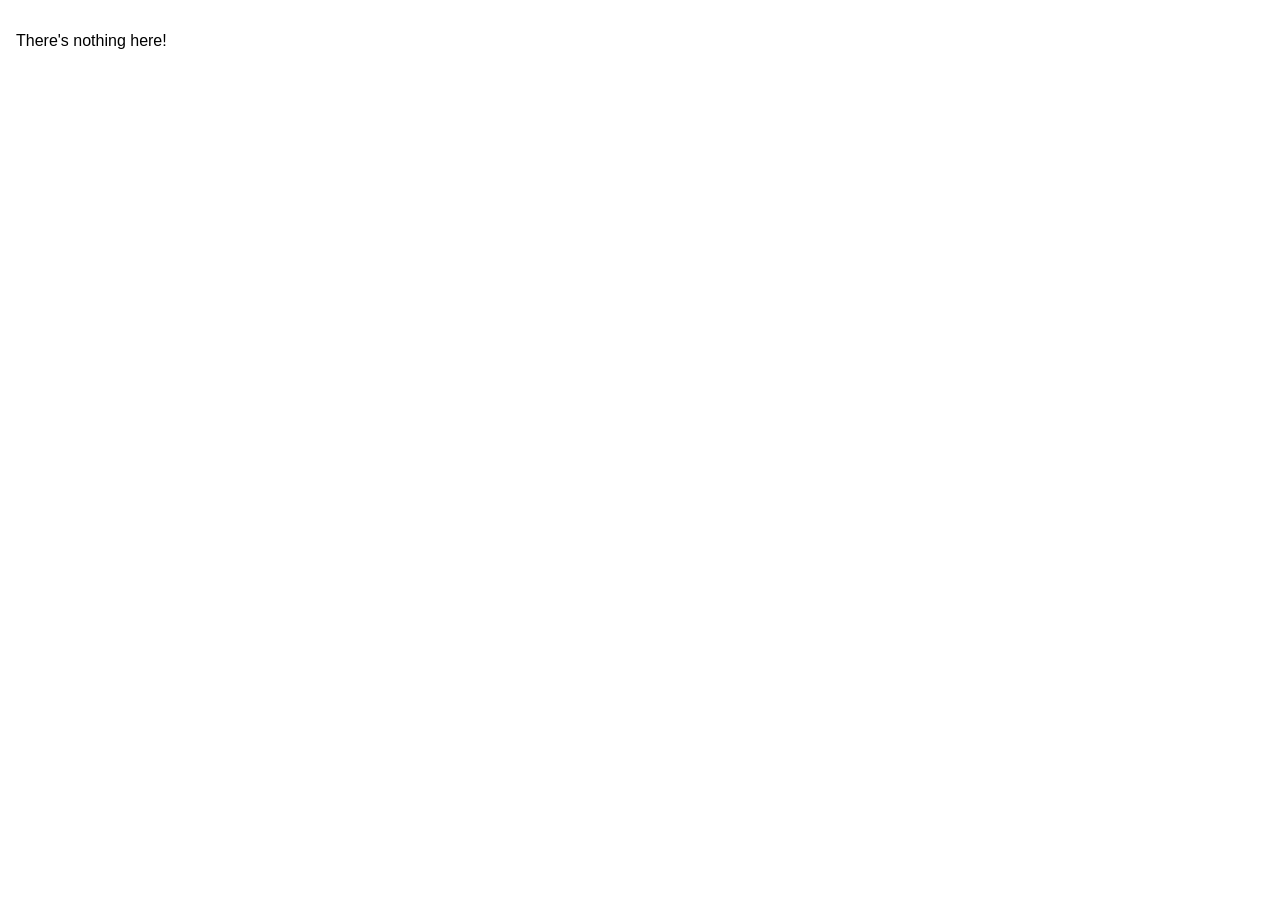
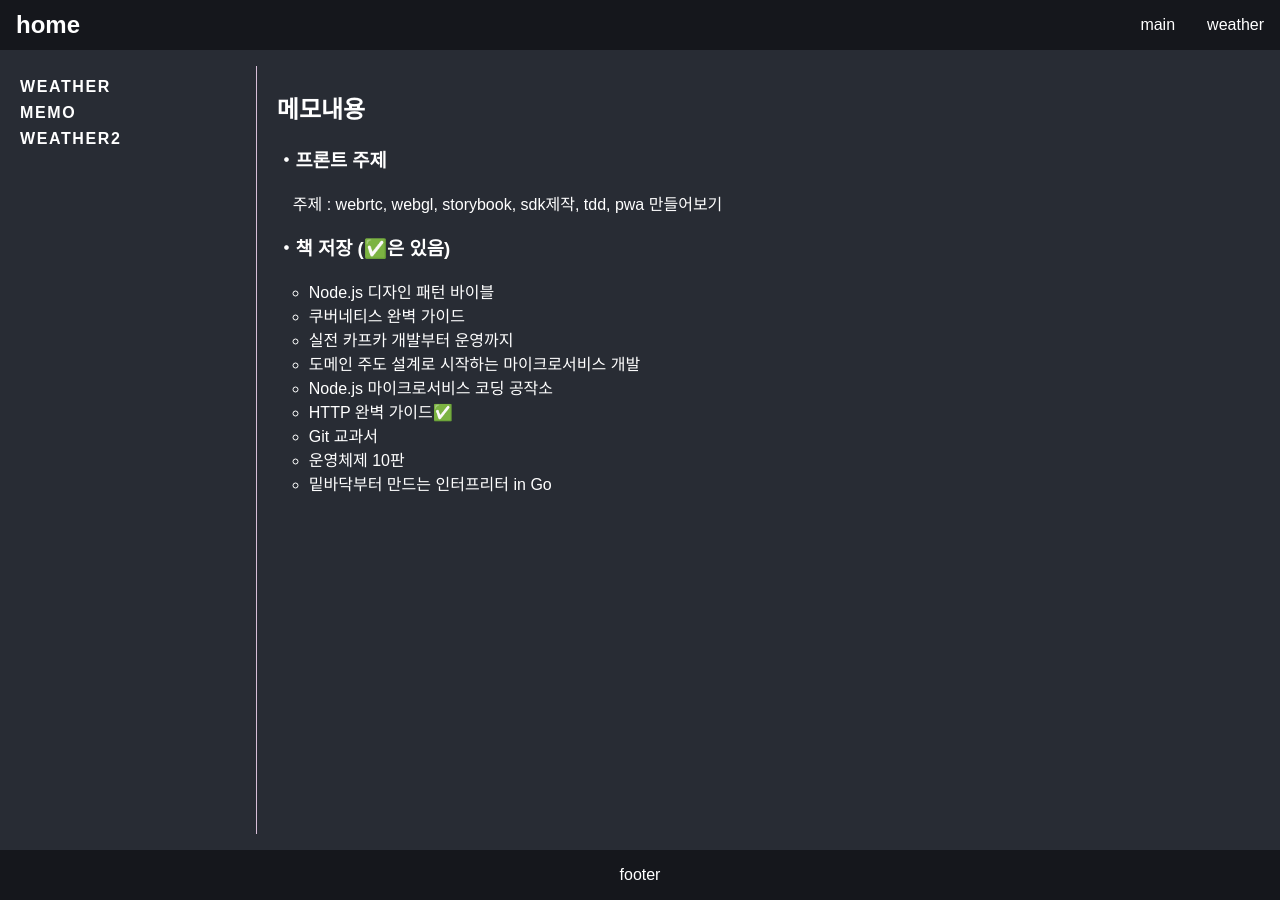
Before and after one commit to jmeno1011/noServerSideProject, a React (Create React App) app: page /noServerSideProject/main/memo in a window 1280 px wide. Before the commit the page ends 800 px from the top, so only its background shows below. Built offline with nearby package versions, Linux system fonts and the light colour scheme.

Commit message:
git deploy를 위해 path 수정

```diff
--- a/package.json
+++ b/package.json
@@ -39,5 +39,5 @@
   "devDependencies": {
     "gh-pages": "^3.2.3"
   },
-  "homepage": "http://jmeno1011.github.io/noServerSideProject"
+  "homepage": "http://jmeno1011.github.io/noServerSideProject/"
 }
--- a/src/App.jsx
+++ b/src/App.jsx
@@ -7,11 +7,11 @@ function App() {
   return (
     <div className="App">
       <Routes>
-        <Route path="/" element={<Home />} />
-        <Route path="about" element={<About />} />
-        <Route path="sign-up" element={<SignUp />} />
-        <Route path="sign-in" element={<SignIn />} />
-        <Route path="main/" element={<Main />}>
+        <Route path="/noServerSideProject/" element={<Home />} />
+        <Route path="noServerSideProject/about" element={<About />} />
+        <Route path="noServerSideProject/sign-up" element={<SignUp />} />
+        <Route path="noServerSideProject/sign-in" element={<SignIn />} />
+        <Route path="noServerSideProject/main/" element={<Main />}>
           <Route path="weather" element={<Weather />} />
           <Route path="weather2" element={<Weather2 />} />
           <Route path="memo" element={<Memo />} />
--- a/src/components/sectionOne/About.jsx
+++ b/src/components/sectionOne/About.jsx
@@ -9,7 +9,7 @@ export function About() {
         <p>That feels like an existential question, don't you think?</p>
       </main>
       <nav>
-        <Link to="/" className="a-white">Home</Link>
+        <Link to="/noServerSideProject" className="a-white">Home</Link>
       </nav>
     </div>
   );
--- a/src/components/sectionOne/Home.jsx
+++ b/src/components/sectionOne/Home.jsx
@@ -21,12 +21,12 @@ export function Home() {
             {isLogin ? (
               <>
                 <p>
-                  <Link to={"/main"} className="a-white">
+                  <Link to={"main"} className="a-white">
                     Main
                   </Link>
                 </p>
                 <p>
-                  <a href="/" onClick={onClickSignOut} className="a-white">
+                  <a href="/noServerSideProject" onClick={onClickSignOut} className="a-white">
                     Sign Out
                   </a>
                 </p>
@@ -34,12 +34,12 @@ export function Home() {
             ) : (
               <>
                 <p>
-                  <Link to={"/sign-up"} className="a-white">
+                  <Link to={"sign-up"} className="a-white">
                     Sign Up
                   </Link>
                 </p>
                 <p>
-                  <Link to={"/sign-in"} className="a-white">
+                  <Link to={"sign-in"} className="a-white">
                     Sign In
                   </Link>
                 </p>
@@ -49,7 +49,7 @@ export function Home() {
           <p>You can do this, I believe in you.</p>
         </main>
         <nav>
-          <Link to="/about" className="a-white">
+          <Link to="about" className="a-white">
             Click this Link ⇒ About
           </Link>
         </nav>
--- a/src/components/sectionOne/SignIn.jsx
+++ b/src/components/sectionOne/SignIn.jsx
@@ -25,7 +25,7 @@ export function SignIn() {
       return alert("username or password was invalid");
     }else{
       window.localStorage.setItem("isLogin", JSON.stringify(true));
-      navigate('/')
+      navigate('/noServerSideProject')
     }
   };
 
@@ -58,7 +58,7 @@ export function SignIn() {
         <p className={styles.test__p}>test용 id: test</p>
         <p className={styles.test__p}>test용 pw: test</p>
       </div>
-      <Link to="/" className="a-white">
+      <Link to="/noServerSideProject" className="a-white">
         Home
       </Link>
     </div>
--- a/src/components/sectionOne/SignUp.jsx
+++ b/src/components/sectionOne/SignUp.jsx
@@ -46,7 +46,7 @@ export function SignUp() {
         <div><input type={"password"} placeholder="CONFIRM PASSWORD" value={confirmPassword} onChange={onChangeConfirmPassword} className={styles.signupin__input}/></div>
         <button className={styles.signupin__button}>Sign Up</button>
       </form>
-      <Link to="/" className="a-white">
+      <Link to="/noServerSideProject" className="a-white">
         Home
       </Link>
     </div>
--- a/src/components/sectionTwo/Main.jsx
+++ b/src/components/sectionTwo/Main.jsx
@@ -5,20 +5,20 @@ import styles from "./css/styles.module.css";
 export function Main() {
   const location = useLocation();
   const nav = {
-    main: "/main",
-    weather: "/main/weather",
+    main: "/noServerSideProject/main",
+    weather: "/noServerSideProject/main/weather",
   };
   return (
     <>
       <div className={styles.header}>
-        <Link to="/">
+        <Link to="/noServerSideProject">
           <h2>home</h2>
         </Link>
         <nav>
           <ul>
             <li>
               <Link
-                to="/main"
+                to=""
                 className={
                   location.pathname === nav.main ? `${styles.active}` : ""
                 }
```
